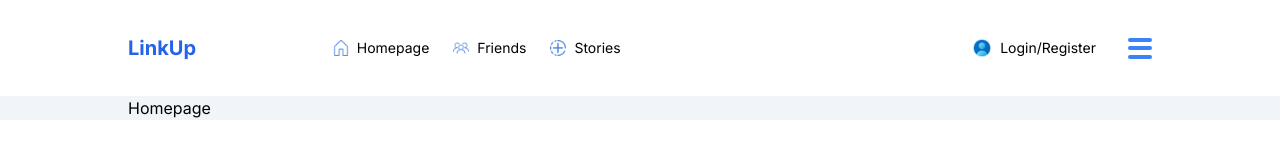
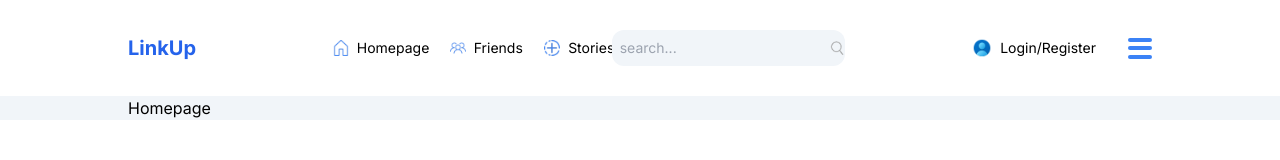
Before and after one commit to Akgithhub/Linkup, a Next.js app: page / in a window 1280 px wide. Shown: the top 160 px of the page. Built offline with nearby package versions, Linux system fonts and the light colour scheme; no server answers.

Commit message:
Updated Navbar and Added sign-in and sign-in page

```diff
--- /dev/null
+++ b/src/app/sign-in/[[...sign-in]]/page.tsx
@@ -0,0 +1,11 @@
+import { SignIn } from "@clerk/nextjs";
+
+const page = () => {
+  return (
+    <div className="h-[calc(100vh-96px)] flex items-center justify-center">
+      <SignIn />
+    </div>
+  );
+};
+
+export default page;
--- /dev/null
+++ b/src/app/sign-up/[[...sign-up]]/page.tsx
@@ -0,0 +1,11 @@
+import { SignUp } from "@clerk/nextjs";
+
+const page = () => {
+  return (
+    <div className="h-[calc(100vh-96px)] flex items-center justify-center">
+      <SignUp />
+    </div>
+  );
+};
+
+export default page;
--- a/src/components/Navbar.tsx
+++ b/src/components/Navbar.tsx
@@ -26,7 +26,7 @@ const Navbar = () => {
             onClick={() => setIsActive("homepage")}
             className={`flex items-center gap-2 ${
               isActive === "homepage"
-                ? "text-gray-700 font-medium text-[16px]"
+                ? "text-gray-900 font-medium text-[16px]"
                 : ""
             }`}
           >
@@ -44,7 +44,7 @@ const Navbar = () => {
             onClick={() => setIsActive("friends")}
             className={`flex items-center gap-2 ${
               isActive === "friends"
-                ? "text-gray-700 font-medium text-[16px]"
+                ? "text-gray-900 font-medium text-[16px]"
                 : ""
             }`}
           >
@@ -62,7 +62,7 @@ const Navbar = () => {
             onClick={() => setIsActive("stories")}
             className={`flex items-center gap-2 ${
               isActive === "stories"
-                ? "text-gray-700 font-medium text-[16px]"
+                ? "text-gray-900 font-medium text-[16px]"
                 : ""
             }`}
           >
@@ -75,6 +75,14 @@ const Navbar = () => {
             />
             <span>Stories</span>
           </Link>
+        </div>
+        <div className="hidden xl:flex p-2 bg-slate-100 items-center rounded-xl">
+          <input
+            type="text"
+            placeholder="search..."
+            className="bg-transparent outline-none"
+          />
+          <Image src="/search.png" alt="" width={14} height={14} />
         </div>
       </div>
       <div className="R w-[30%] flex items-center gap-4 xl:gap-8 justify-end ">
```
Also changed, not shown: src/middleware.ts (+5 -3 lines), 1 other file (tests, documents, lock files or other folders).
